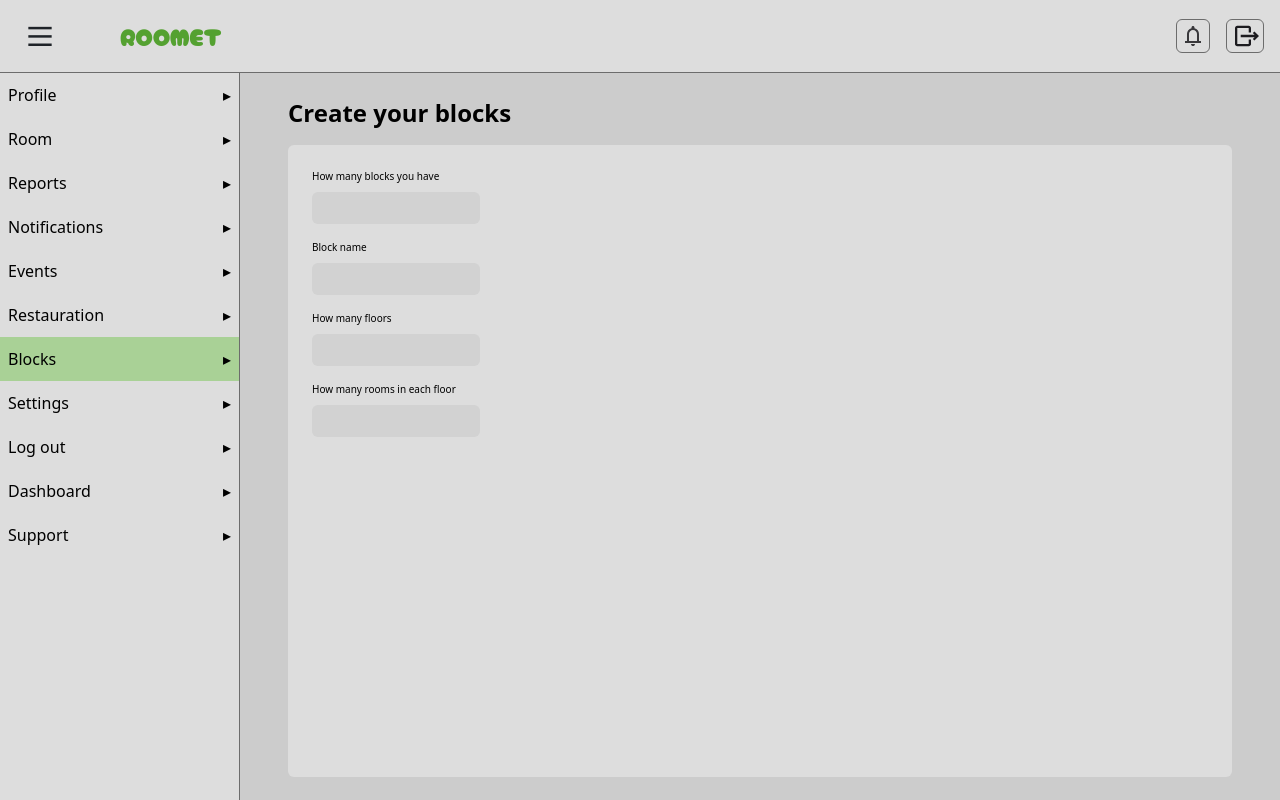
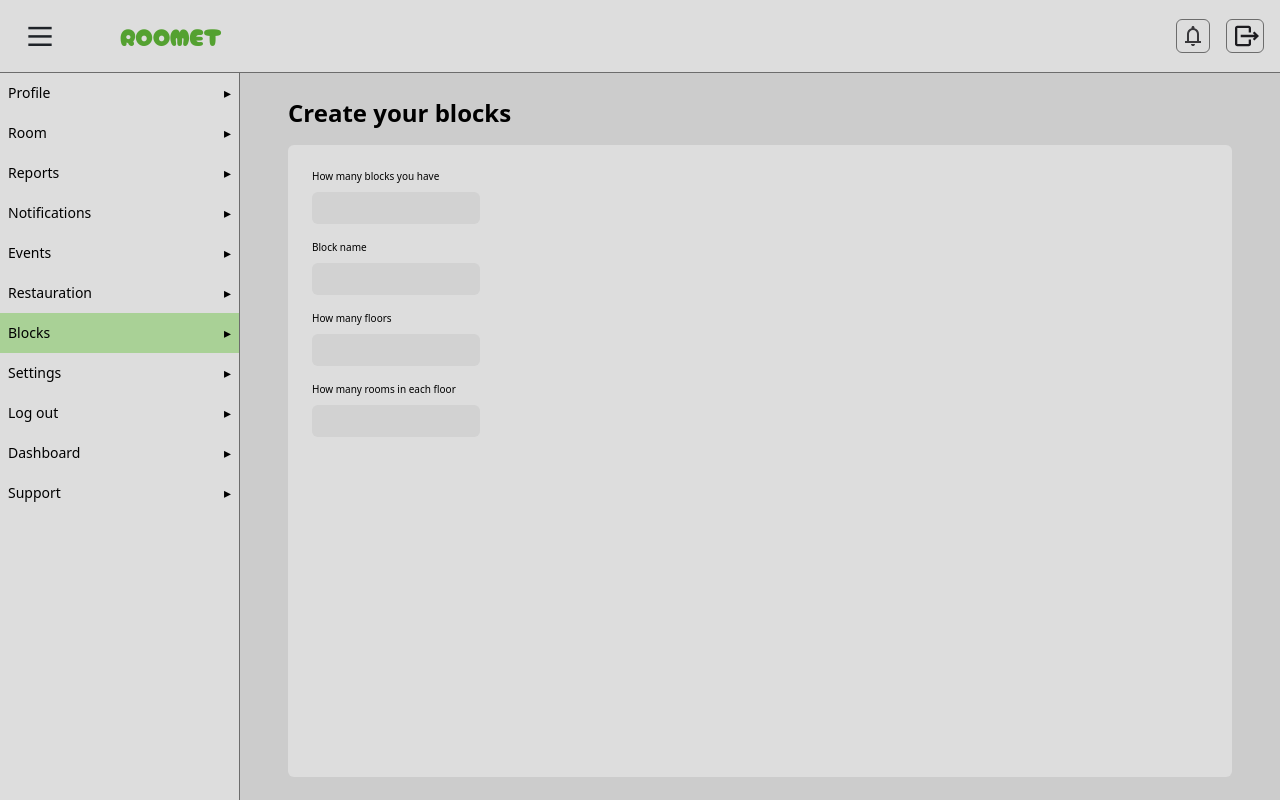
Before and after one commit to KMalek101/Roomet-front, a Next.js app: page /blocks in a window 1280 px wide. Built offline with nearby package versions, Linux system fonts and the light colour scheme.

Commit message:
sidebar ui update

```diff
--- a/src/components/common/side bar/Sidebar.jsx
+++ b/src/components/common/side bar/Sidebar.jsx
@@ -30,7 +30,7 @@ export default function Sidebar() {
   };
 
   return (
-    <div className="sidebar bg-[var(--secondary-color)] w-60 h-[var(--sidebar-height)] border-r border-[var(--g-color)]">
+    <div className="sidebar bg-[var(--secondary-color)] text-sm w-60 h-[var(--sidebar-height)] border-r border-[var(--g-color)]">
       {menuItems.map((item, index) => {
         const itemRoute = getRouteFromLabel(item.label);
         const isActive = pathname === itemRoute;
```
